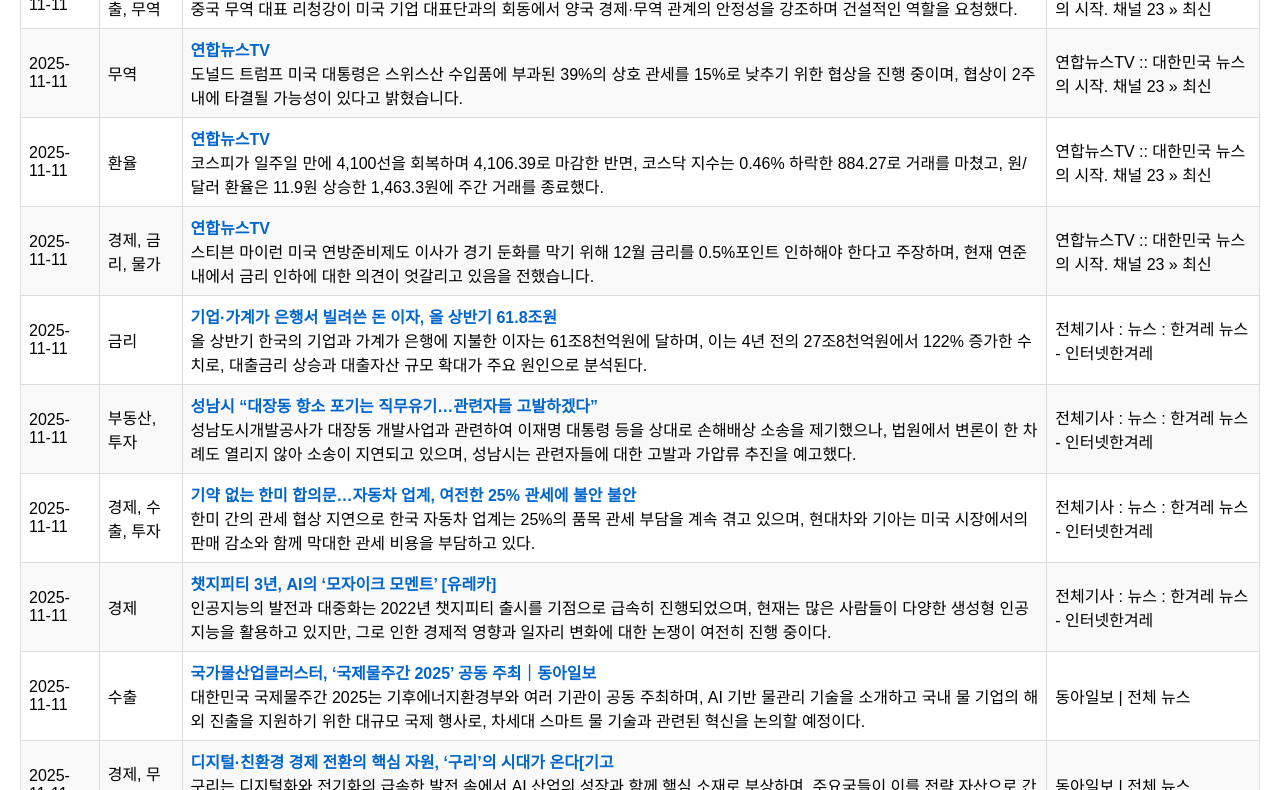
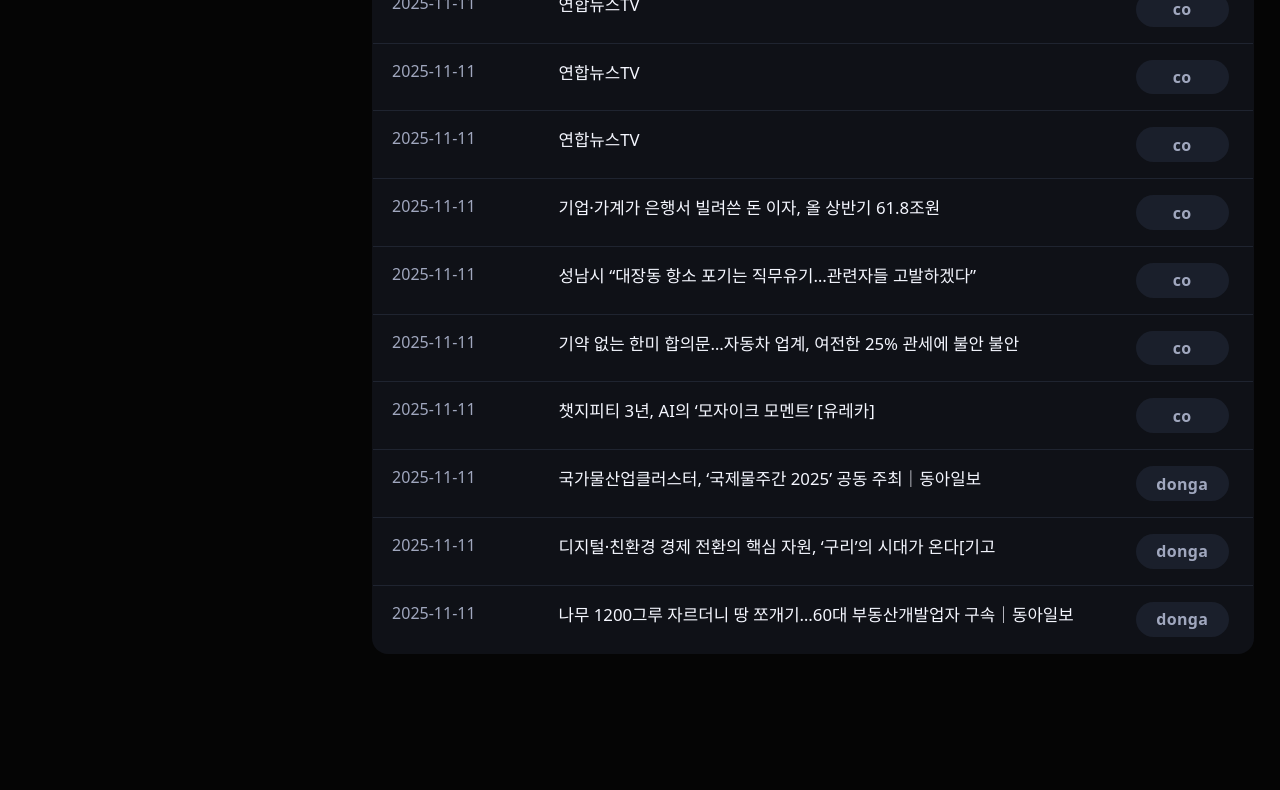
Before and after one commit to ozoops/news-reports, a plain HTML site: page 경제_리포트_2025-11-11.html in a window 1280 px wide. Shown: the part 189-979 px from the top of the page. After the commit the page ends 891 px from the top, so only its background shows below. Drawn offline with Linux system fonts and the light colour scheme.

Commit message:
Restyle reports with compact dark table

```diff
--- a/경제_리포트_2025-11-11.html
+++ b/경제_리포트_2025-11-11.html
@@ -1,153 +1,294 @@
-
 <html>
  <head>
-        <title>경제_리포트 - 2025-11-11</title>
-        <meta charset="UTF-8">
+  <title>
+   경제_리포트 - 2025-11-11
+  </title>
+  <meta charset="utf-8"/>
+  <meta content="width=device-width, initial-scale=1" name="viewport"/>
   <style>
-            body { font-family: Arial, sans-serif; margin: 20px; }
-            h1 { color: #333; }
-            table { width: 100%; border-collapse: collapse; }
-            th, td { border: 1px solid #ddd; padding: 8px; text-align: left; }
-            th { background-color: #f2f2f2; }
-            tr:nth-child(even) { background-color: #f9f9f9; }
-            a { color: #0066cc; text-decoration: none; }
-            a:hover { text-decoration: underline; }
+   :root {
+                color-scheme: dark;
+                font-family: 'Pretendard', 'Noto Sans KR', 'SUIT', system-ui, -apple-system, BlinkMacSystemFont, 'Segoe UI', sans-serif;
+                --bg: #050505;
+                --panel: #0f1117;
+                --border: #1f2430;
+                --text: #f5f7ff;
+                --muted: #a0a7be;
+                --accent: #6ea9ff;
+            }
+            body {
+                margin: 0;
+                min-height: 100vh;
+                padding: 2.5rem 1.6rem 3rem;
+                background: var(--bg);
+                color: var(--text);
+                line-height: 1.6;
+                display: flex;
+                justify-content: center;
+            }
+            main {
+                width: min(960px, 100%);
+            }
+            h1 {
+                margin: 0 0 1.25rem;
+                font-size: clamp(2rem, 4vw, 2.7rem);
+            }
+            table {
+                width: 100%;
+                border-collapse: collapse;
+                background: var(--panel);
+                border-radius: 1rem;
+                overflow: hidden;
+                border: 1px solid var(--border);
+            }
+            thead {
+                background: #131722;
+            }
+            th {
+                padding: 1rem 1.2rem;
+                text-align: left;
+                font-weight: 600;
+                letter-spacing: 0.02em;
+                color: var(--muted);
+            }
+            td {
+                padding: 1rem 1.2rem;
+                border-top: 1px solid var(--border);
+                vertical-align: top;
+            }
+            tr:first-child td {
+                border-top: none;
+            }
+            td.date {
+                width: 8rem;
+                color: var(--muted);
+                font-feature-settings: 'tnum';
+            }
+            td.summary {
+                font-size: 1.05rem;
+            }
+            a.headline {
+                display: inline-block;
+                color: var(--text);
+                font-weight: 500;
+                text-decoration: none;
+            }
+            a.headline:hover { color: var(--accent); }
+            .keyword-pill {
+                display: inline-block;
+                margin-bottom: 0.25rem;
+                padding: 0.25rem 0.55rem;
+                border-radius: 999px;
+                background: rgba(110,169,255,0.14);
+                color: var(--accent);
+                font-size: 0.78rem;
+            }
+            a.source-pill {
+                display: inline-flex;
+                align-items: center;
+                justify-content: center;
+                min-width: 4rem;
+                padding: 0.4rem 0.9rem;
+                border-radius: 999px;
+                background: #1a1f2b;
+                color: var(--muted);
+                text-decoration: none;
+                font-weight: 600;
+                letter-spacing: 0.02em;
+            }
+            a.source-pill:hover { background: #252c3d; color: var(--text); }
+            @media (max-width: 640px) {
+                body { padding: 1.2rem; }
+                table { font-size: 0.98rem; }
+                th, td { padding: 0.85rem; }
+                td.summary { font-size: 1rem; }
+            }
   </style>
  </head>
  <body>
-        <h1>경제_리포트 (2025-11-11)</h1>
+  <h1>
+   경제_리포트 (2025-11-11)
+  </h1>
   <table>
    <thead>
     <tr>
-                    <th>날짜</th>
-                    <th>주요 키워드</th>
-                    <th>제목 / 요약</th>
-                    <th>출처</th>
+     <th>
+      날짜
+     </th>
+     <th>
+      제목 / 요약
+     </th>
+     <th>
+      출처
+     </th>
     </tr>
    </thead>
    <tbody>
-
     <tr>
-                    <td>2025-11-11</td>
-                    <td>경제, 수출, 무역</td>
-                    <td>
-                        <strong><a href="https://www.yonhapnewstv.co.kr/news/AKR20251111155811T6Y" target="_blank">연합뉴스TV</a></strong>
-                        <br>
-                        중국 무역 대표 리청강이 미국 기업 대표단과의 회동에서 양국 경제·무역 관계의 안정성을 강조하며 건설적인 역할을 요청했다.
+     <td class="date">
+      2025-11-11
      </td>
-                    <td>연합뉴스TV :: 대한민국 뉴스의 시작. 채널 23 » 최신</td>
+     <td class="summary">
+      <a class="headline" href="https://www.yonhapnewstv.co.kr/news/AKR20251111155811T6Y" rel="noopener" target="_blank">
+       연합뉴스TV
+      </a>
+     </td>
+     <td class="source">
+      <a class="source-pill" href="https://www.yonhapnewstv.co.kr/news/AKR20251111155811T6Y" rel="noopener" target="_blank">
+       co
+      </a>
+     </td>
     </tr>
-
     <tr>
-                    <td>2025-11-11</td>
-                    <td>무역</td>
-                    <td>
-                        <strong><a href="https://www.yonhapnewstv.co.kr/news/AKR20251111154505MTl" target="_blank">연합뉴스TV</a></strong>
-                        <br>
-                        도널드 트럼프 미국 대통령은 스위스산 수입품에 부과된 39%의 상호 관세를 15%로 낮추기 위한 협상을 진행 중이며, 협상이 2주 내에 타결될 가능성이 있다고 밝혔습니다.
+     <td class="date">
+      2025-11-11
      </td>
-                    <td>연합뉴스TV :: 대한민국 뉴스의 시작. 채널 23 » 최신</td>
+     <td class="summary">
+      <a class="headline" href="https://www.yonhapnewstv.co.kr/news/AKR20251111154505MTl" rel="noopener" target="_blank">
+       연합뉴스TV
+      </a>
+     </td>
+     <td class="source">
+      <a class="source-pill" href="https://www.yonhapnewstv.co.kr/news/AKR20251111154505MTl" rel="noopener" target="_blank">
+       co
+      </a>
+     </td>
     </tr>
-
     <tr>
-                    <td>2025-11-11</td>
-                    <td>환율</td>
-                    <td>
-                        <strong><a href="https://www.yonhapnewstv.co.kr/news/AKR20251111153822Yer" target="_blank">연합뉴스TV</a></strong>
-                        <br>
-                        코스피가 일주일 만에 4,100선을 회복하며 4,106.39로 마감한 반면, 코스닥 지수는 0.46% 하락한 884.27로 거래를 마쳤고, 원/달러 환율은 11.9원 상승한 1,463.3원에 주간 거래를 종료했다.
+     <td class="date">
+      2025-11-11
      </td>
-                    <td>연합뉴스TV :: 대한민국 뉴스의 시작. 채널 23 » 최신</td>
+     <td class="summary">
+      <a class="headline" href="https://www.yonhapnewstv.co.kr/news/AKR20251111153822Yer" rel="noopener" target="_blank">
+       연합뉴스TV
+      </a>
+     </td>
+     <td class="source">
+      <a class="source-pill" href="https://www.yonhapnewstv.co.kr/news/AKR20251111153822Yer" rel="noopener" target="_blank">
+       co
+      </a>
+     </td>
     </tr>
-
     <tr>
-                    <td>2025-11-11</td>
-                    <td>경제, 금리, 물가</td>
-                    <td>
-                        <strong><a href="https://www.yonhapnewstv.co.kr/news/AKR202511111524158TJ" target="_blank">연합뉴스TV</a></strong>
-                        <br>
-                        스티븐 마이런 미국 연방준비제도 이사가 경기 둔화를 막기 위해 12월 금리를 0.5%포인트 인하해야 한다고 주장하며, 현재 연준 내에서 금리 인하에 대한 의견이 엇갈리고 있음을 전했습니다.
+     <td class="date">
+      2025-11-11
      </td>
-                    <td>연합뉴스TV :: 대한민국 뉴스의 시작. 채널 23 » 최신</td>
+     <td class="summary">
+      <a class="headline" href="https://www.yonhapnewstv.co.kr/news/AKR202511111524158TJ" rel="noopener" target="_blank">
+       연합뉴스TV
+      </a>
+     </td>
+     <td class="source">
+      <a class="source-pill" href="https://www.yonhapnewstv.co.kr/news/AKR202511111524158TJ" rel="noopener" target="_blank">
+       co
+      </a>
+     </td>
     </tr>
-
     <tr>
-                    <td>2025-11-11</td>
-                    <td>금리</td>
-                    <td>
-                        <strong><a href="https://www.hani.co.kr/arti/economy/finance/1228619.html" target="_blank">기업·가계가 은행서 빌려쓴 돈 이자, 올 상반기 61.8조원</a></strong>
-                        <br>
-                        올 상반기 한국의 기업과 가계가 은행에 지불한 이자는 61조8천억원에 달하며, 이는 4년 전의 27조8천억원에서 122% 증가한 수치로, 대출금리 상승과 대출자산 규모 확대가 주요 원인으로 분석된다.
+     <td class="date">
+      2025-11-11
      </td>
-                    <td>전체기사 : 뉴스 : 한겨레 뉴스 - 인터넷한겨레</td>
+     <td class="summary">
+      <a class="headline" href="https://www.hani.co.kr/arti/economy/finance/1228619.html" rel="noopener" target="_blank">
+       기업·가계가 은행서 빌려쓴 돈 이자, 올 상반기 61.8조원
+      </a>
+     </td>
+     <td class="source">
+      <a class="source-pill" href="https://www.hani.co.kr/arti/economy/finance/1228619.html" rel="noopener" target="_blank">
+       co
+      </a>
+     </td>
     </tr>
-
     <tr>
-                    <td>2025-11-11</td>
-                    <td>부동산, 투자</td>
-                    <td>
-                        <strong><a href="https://www.hani.co.kr/arti/area/capital/1228616.html" target="_blank">성남시 “대장동 항소 포기는 직무유기…관련자들 고발하겠다”</a></strong>
-                        <br>
-                        성남도시개발공사가 대장동 개발사업과 관련하여 이재명 대통령 등을 상대로 손해배상 소송을 제기했으나, 법원에서 변론이 한 차례도 열리지 않아 소송이 지연되고 있으며, 성남시는 관련자들에 대한 고발과 가압류 추진을 예고했다.
+     <td class="date">
+      2025-11-11
      </td>
-                    <td>전체기사 : 뉴스 : 한겨레 뉴스 - 인터넷한겨레</td>
+     <td class="summary">
+      <a class="headline" href="https://www.hani.co.kr/arti/area/capital/1228616.html" rel="noopener" target="_blank">
+       성남시 “대장동 항소 포기는 직무유기…관련자들 고발하겠다”
+      </a>
+     </td>
+     <td class="source">
+      <a class="source-pill" href="https://www.hani.co.kr/arti/area/capital/1228616.html" rel="noopener" target="_blank">
+       co
+      </a>
+     </td>
     </tr>
-
     <tr>
-                    <td>2025-11-11</td>
-                    <td>경제, 수출, 투자</td>
-                    <td>
-                        <strong><a href="https://www.hani.co.kr/arti/economy/car/1228615.html" target="_blank">기약 없는 한미 합의문…자동차 업계, 여전한 25% 관세에 불안 불안</a></strong>
-                        <br>
-                        한미 간의 관세 협상 지연으로 한국 자동차 업계는 25%의 품목 관세 부담을 계속 겪고 있으며, 현대차와 기아는 미국 시장에서의 판매 감소와 함께 막대한 관세 비용을 부담하고 있다.
+     <td class="date">
+      2025-11-11
      </td>
-                    <td>전체기사 : 뉴스 : 한겨레 뉴스 - 인터넷한겨레</td>
+     <td class="summary">
+      <a class="headline" href="https://www.hani.co.kr/arti/economy/car/1228615.html" rel="noopener" target="_blank">
+       기약 없는 한미 합의문…자동차 업계, 여전한 25% 관세에 불안 불안
+      </a>
+     </td>
+     <td class="source">
+      <a class="source-pill" href="https://www.hani.co.kr/arti/economy/car/1228615.html" rel="noopener" target="_blank">
+       co
+      </a>
+     </td>
     </tr>
-
     <tr>
-                    <td>2025-11-11</td>
-                    <td>경제</td>
-                    <td>
-                        <strong><a href="https://www.hani.co.kr/arti/opinion/column/1228613.html" target="_blank">챗지피티 3년, AI의 ‘모자이크 모멘트’ [유레카]</a></strong>
-                        <br>
-                        인공지능의 발전과 대중화는 2022년 챗지피티 출시를 기점으로 급속히 진행되었으며, 현재는 많은 사람들이 다양한 생성형 인공지능을 활용하고 있지만, 그로 인한 경제적 영향과 일자리 변화에 대한 논쟁이 여전히 진행 중이다.
+     <td class="date">
+      2025-11-11
      </td>
-                    <td>전체기사 : 뉴스 : 한겨레 뉴스 - 인터넷한겨레</td>
+     <td class="summary">
+      <a class="headline" href="https://www.hani.co.kr/arti/opinion/column/1228613.html" rel="noopener" target="_blank">
+       챗지피티 3년, AI의 ‘모자이크 모멘트’ [유레카]
+      </a>
+     </td>
+     <td class="source">
+      <a class="source-pill" href="https://www.hani.co.kr/arti/opinion/column/1228613.html" rel="noopener" target="_blank">
+       co
+      </a>
+     </td>
     </tr>
-
     <tr>
-                    <td>2025-11-11</td>
-                    <td>수출</td>
-                    <td>
-                        <strong><a href="https://www.donga.com/news/Society/article/all/20251111/132746043/1" target="_blank">국가물산업클러스터, ‘국제물주간 2025’ 공동 주최｜동아일보</a></strong>
-                        <br>
-                        대한민국 국제물주간 2025는 기후에너지환경부와 여러 기관이 공동 주최하며, AI 기반 물관리 기술을 소개하고 국내 물 기업의 해외 진출을 지원하기 위한 대규모 국제 행사로, 차세대 스마트 물 기술과 관련된 혁신을 논의할 예정이다.
+     <td class="date">
+      2025-11-11
      </td>
-                    <td>동아일보 | 전체 뉴스</td>
+     <td class="summary">
+      <a class="headline" href="https://www.donga.com/news/Society/article/all/20251111/132746043/1" rel="noopener" target="_blank">
+       국가물산업클러스터, ‘국제물주간 2025’ 공동 주최｜동아일보
+      </a>
+     </td>
+     <td class="source">
+      <a class="source-pill" href="https://www.donga.com/news/Society/article/all/20251111/132746043/1" rel="noopener" target="_blank">
+       donga
+      </a>
+     </td>
     </tr>
-
     <tr>
-                    <td>2025-11-11</td>
-                    <td>경제, 무역</td>
-                    <td>
-                        <strong><a href="https://www.donga.com/news/Economy/article/all/20251111/132745730/1" target="_blank">디지털·친환경 경제 전환의 핵심 자원, ‘구리’의 시대가 온다[기고</a></strong>
-                        <br>
-                        구리는 디지털화와 전기화의 급속한 발전 속에서 AI 산업의 성장과 함께 핵심 소재로 부상하며, 주요국들이 이를 전략 자산으로 간주하고 재활용 및 산업 활용을 촉진하고 있다.
+     <td class="date">
+      2025-11-11
      </td>
-                    <td>동아일보 | 전체 뉴스</td>
+     <td class="summary">
+      <a class="headline" href="https://www.donga.com/news/Economy/article/all/20251111/132745730/1" rel="noopener" target="_blank">
+       디지털·친환경 경제 전환의 핵심 자원, ‘구리’의 시대가 온다[기고
+      </a>
+     </td>
+     <td class="source">
+      <a class="source-pill" href="https://www.donga.com/news/Economy/article/all/20251111/132745730/1" rel="noopener" target="_blank">
+       donga
+      </a>
+     </td>
     </tr>
-
     <tr>
-                    <td>2025-11-11</td>
-                    <td>부동산</td>
-                    <td>
-                        <strong><a href="https://www.donga.com/news/Society/article/all/20251111/132746244/1" target="_blank">나무 1200그루 자르더니 땅 쪼개기…60대 부동산개발업자 구속｜동아일보</a></strong>
-                        <br>
-                        제주도자치경찰단은 부동산개발업자 A 씨를 문화유산 보호법 및 산림법 위반으로 구속하며, 그가 6000여㎡의 산림을 무단 훼손하고 불법으로 토지 형질을 변경한 혐의를 밝혀냈다.
+     <td class="date">
+      2025-11-11
      </td>
-                    <td>동아일보 | 전체 뉴스</td>
+     <td class="summary">
+      <a class="headline" href="https://www.donga.com/news/Society/article/all/20251111/132746244/1" rel="noopener" target="_blank">
+       나무 1200그루 자르더니 땅 쪼개기…60대 부동산개발업자 구속｜동아일보
+      </a>
+     </td>
+     <td class="source">
+      <a class="source-pill" href="https://www.donga.com/news/Society/article/all/20251111/132746244/1" rel="noopener" target="_blank">
+       donga
+      </a>
+     </td>
     </tr>
-
    </tbody>
   </table>
  </body>
```
Also changed, not shown: 농업_농협_리포트_2025-11-11.html (+138 -33 lines). Lines whose indentation alone changed are shown as unchanged.
